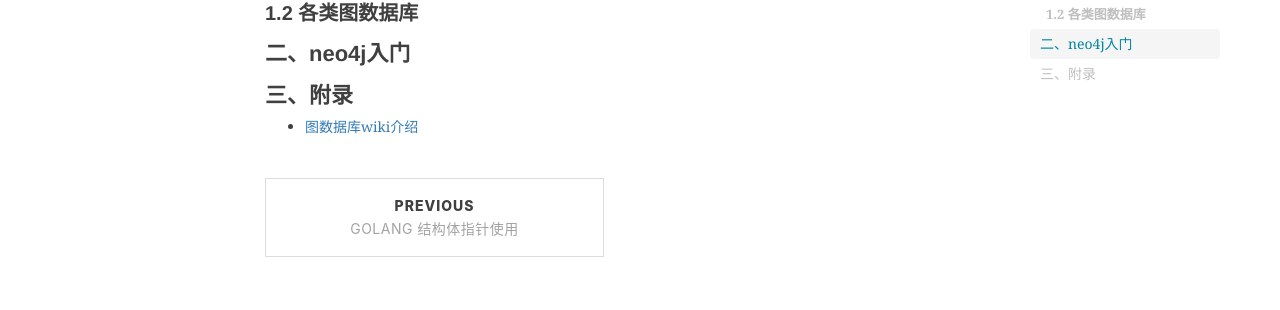
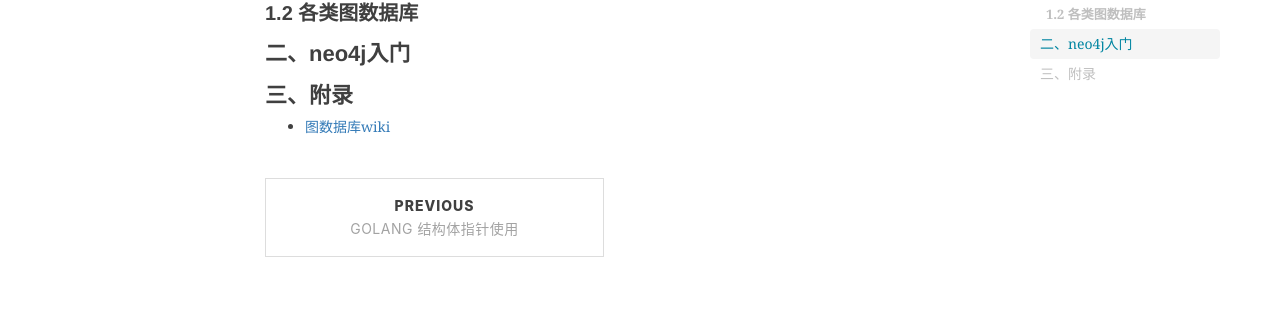
Before and after one commit to shihai1991/shihai1991.github.io, a Jekyll site: the page built from _posts/2022-12-28-图数据库.md, in a window 1280 px wide. Shown: the part 616-926 px from the top of the page. Built offline with Jekyll 4.4.1, drawn with Linux system fonts in a browser that asks for light colours; nearby versions of some CDN libraries; comment, search, counter and statistics services are not loaded.

Commit message:
Update 2022-12-28-图数据库.md

```diff
--- a/_posts/2022-12-28-图数据库.md
+++ b/_posts/2022-12-28-图数据库.md
@@ -15,4 +15,4 @@
 # 二、neo4j入门
 
 # 三、附录
-- [图数据库wiki介绍](https://en.wikipedia.org/wiki/Graph_database)
+- [图数据库wiki](https://en.wikipedia.org/wiki/Graph_database)
```
